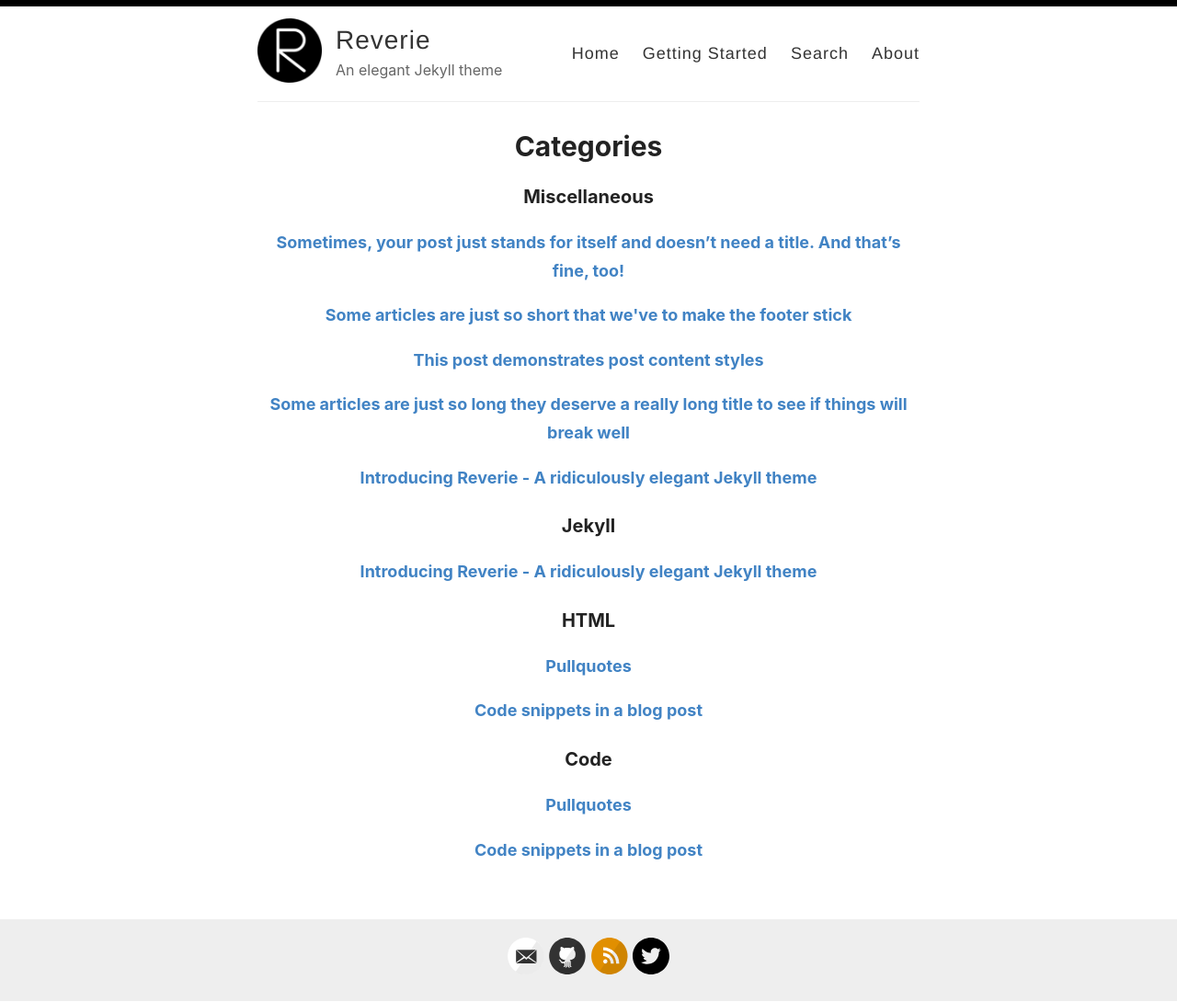
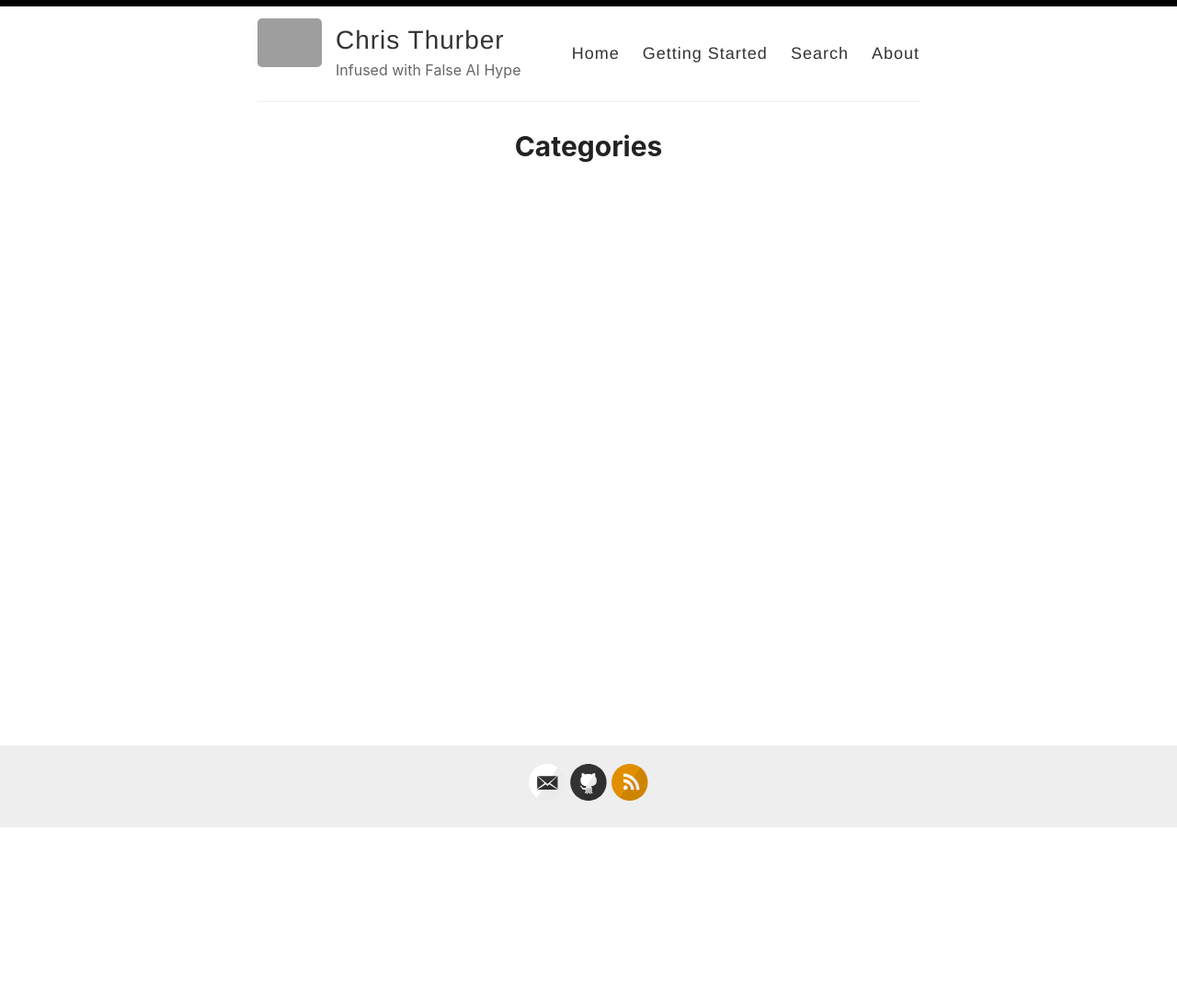
Before and after one commit to skiman6010/skiman6010.github.io, a Jekyll site: the page built from _pages/categories.md, in a window 1280 px wide. Shown: the whole page at 92% size. Built offline with Jekyll 4.4.1, drawn with Linux system fonts in a browser that asks for light colours; after the commit the page ends 901 px from its top, so only the background shows below that; part of the change alters nothing that is shown; grey boxes are pictures that could not be loaded.

Commit message:
Added my configs.

````diff
--- a/_config.yml
+++ b/_config.yml
@@ -3,16 +3,16 @@
 #
 
 # Name of your site (displayed in the header)
-name: Reverie
+name: Chris Thurber
 
 # Name of the author
-author: Amit Merchant
+author: Chris Thurber
 
 # Short bio or description (displayed in the header)
-description: An elegant Jekyll theme
+description: Infused with False AI Hype
 
 # URL of your avatar or profile pic (you could use your GitHub profile pic)
-avatar: /images/reverie.png
+avatar: https://raw.githubusercontent.com/skiman6010/skiman6010.github.io/master/images/Screenshot_20151118-141118-2.jpg
 
 #
 # Flags below are optional
@@ -21,15 +21,15 @@ avatar: /images/reverie.png
 # Includes an icon in the footer for each username you enter
 footer-links:
   dribbble:
-  email: amit.d.merchant@gmail.com
+  email: skiman6010@gmail.com
   facebook:
   flickr:
-  github: amitmerchant1990/reverie
+  github: skiman6010
   instagram:
   linkedin:
   pinterest:
   rss: rss
-  twitter: amit_merchant
+  twitter:
   stackoverflow:
   youtube: # channel/<your_long_string> or user/<user-name>
   googleplus: # anything in your profile username that comes after plus.google.com/
@@ -38,21 +38,21 @@ footer-links:
 
 # Enter your Disqus shortname (not your username) to enable commenting on posts
 # You can find your shortname on the Settings page of your Disqus account
-disqus:
+disqus: skiman6010githubio
 
 # Enter your Google Analytics web tracking code (e.g. UA-2110908-2) to activate tracking
-google_analytics: UA-43339302-11
+google_analytics: UA-49488044-3
 
 # Your website URL (e.g. http://amitmerchant1990.github.io or http://www.amitmerchant.com)
 # Used for Sitemap.xml and your RSS feed
-url: http://www.amitmerchant.com/reverie
-enforce_ssl: https://www.amitmerchant.com/reverie
+url: https://blog.christhurber.dev
+enforce_ssl: https://blog.christhurber.dev
 
 # If you're hosting your site at a Project repository on GitHub pages
 # (http://yourusername.github.io/repository-name)
 # and NOT your User repository (http://yourusername.github.io)
 # then add in the baseurl here, like this: "/repository-name"
-baseurl: "/reverie"
+baseurl: ""
 
 #
 # !! You don't need to change any of the configuration flags below !!
--- a/_posts/2019-02-13-introducing-reverie-jekyll-theme.md
+++ /dev/null
@@ -1,85 +0,0 @@
----
-layout: post
-title: Introducing Reverie - A ridiculously elegant Jekyll theme
-categories: [Miscellaneous, Jekyll]
----
-
-[Reverie](https://github.com/amitmerchant1990/reverie) is a [Jekyll](https://jekyllrb.com/)-powered theme which is simple and opinionated. It's actually a fork of [jekyll-now](https://github.com/barryclark/jekyll-now) with some additional features and personal touches which I've implemented to suit my needs for my blog.
-
-This is a plug-and-play Jekyll theme which you can use on GitHub Pages without even setting up a local environment.
-
-![](/images/reverie-demo.png)
-
-## Features overview
-
-- Command-line free fork-first workflow, using GitHub.com to create, customize and post to your blog
-- Fully responsive and mobile optimized base theme
-- Sass/Coffeescript support using Jekyll 2.0
-- Free hosting on your GitHub Pages user site
-- All the SEO goodies comes in-built
-- Markdown blogging
-- Syntax highlighting using Pygments
-    - [Dracula syntax theme](https://draculatheme.com/) included
-- Disqus commenting
-- Google Analytics integration
-- Fuzzy search across blog posts
-- Pagination of posts works out-of-the-box.
-- Categorize posts out-of-the box
-- RSS Feed
-- In-built sitemap
-
-<div style="text-align: center;">
- <script async type="text/javascript" src="//cdn.carbonads.com/carbon.js?serve=CE7D6KJY&placement=wwwamitmerchantcom" id="_carbonads_js"></script>
-</div>
-
-## Using Reverie on GitHub Pages
-
-### Step 1) Fork Reverie to your User Repository
-
-Fork [this repository](https://github.com/amitmerchant1990/reverie), then rename the repository to `yourgithubusername.github.io`.
-
-Alternatively, you can use [Use this template](https://github.com/amitmerchant1990/reverie/generate) button if you want to create a repository with a clean commit history which will use Reverie as a template.
-
-Your Jekyll blog will often be viewable immediately at <https://yourgithubusername.github.io> (if it's not, you can often force it to build by completing step 2)
-
-### Step 2) Customize and view your site
-
-Enter your site name, description, avatar and many other options by editing the `_config.yml` file. You can easily turn on Google Analytics tracking, Disqus commenting and social icons here.
-
-Making a change to `_config.yml` (or any file in your repository) will force GitHub Pages to rebuild your site with jekyll. Your rebuilt site will be viewable a few seconds later at <https://yourgithubusername.github.io> - if not, give it ten minutes as GitHub suggests and it'll appear soon.
-
-### Step 3) Publish your first blog post
-
-Create a new file called `/_posts/2019-2-13-Hello-World.md` to publish your first blog post. That's all you need to do to publish your first blog post! This [Markdown Cheatsheet](https://github.com/adam-p/markdown-here/wiki/Markdown-Cheatsheet) might come in handy while writing the posts.
-
-> You can add additional posts in the browser on GitHub.com too! Just hit the <kbd>Create new file</kbd> button in `/_posts/` to create new content. Just make sure to include the [front-matter](http://jekyllrb.com/docs/frontmatter/) block at the top of each new blog post and make sure the post's filename is in this format: year-month-day-title.md
-
-## Using Categories in Reverie
-
-You can categorize your content based on `categories` in Reverie. For this, you just need to add `categories` in front matter like below:
-
-For adding single category:
-
-```md
-categories: JavaScript
-```
-
-For adding multiple categories:
-
-```md
-categories: [PHP, Laravel]
-```
-
-The contegorized content can be shown over this URL: <https://yourgithubusername.github.io/categories/>
-
-## RSS
-
-The generated [RSS feed](https://en.wikipedia.org/wiki/RSS) of your blog can be found at <https://yourgithubusername.github.io/feed>. You can see the example RSS feed over [here](https://www.amitmerchant.com/reverie/feed).
-
-## Sitemap
-
-The generated sitemap of your blog can be found at <https://yourgithubusername.github.io/sitemap>. You can see the example sitemap feed over [here](https://www.amitmerchant.com/reverie/sitemap).
-
-## License
-
-MIT
--- a/_posts/2019-08-08-no-title-posts.md
+++ /dev/null
@@ -1,6 +0,0 @@
----
-layout: post
-title: ""
-categories: Miscellaneous
----
-Sometimes, your post just stands for itself and doesn't need a title. And that's fine, too!
--- a/_posts/2019-12-11-pullquotes.md
+++ /dev/null
@@ -1,14 +0,0 @@
----
-layout: post
-title:  Pullquotes
-categories: [HTML,Code]
-excerpt: In graphic design, a pull quote (also known as a lift-out pull quote) is a key phrase, quotation, or excerpt that has been pulled from an article and used as a page layout graphic element, serving to entice readers into the article or to highlight a key topic.
----
-
-In graphic design, a pull quote (also known as a lift-out pull quote) is a key phrase, quotation, or excerpt that has been pulled from an article and used as a page layout graphic element, serving to entice readers into the article or to highlight a key topic. {% include pullquote.html quote="It is typically placed in a larger or distinctive typeface and on the same page." %} Pull quotes are often used in magazine and newspaper articles, annual reports, and brochures, as well as on the web. They can add visual interest to text-heavy pages with few images or illustrations.
-
-Placement of a pull quote on a page may be defined in a publication's or website's style guide. Such a typographic device may or may not be aligned with a column on the page. Some designers, for example, choose not to align the quote. In that case, the quotation cuts into two or more columns, as in the example shown. Because the pull quote invites the reader to read about the highlighted material, the pull quote should appear before the text it cites and, generally, fairly close to it.
-
-Pull quotes need not be a verbatim copy of the text being quoted; depending on a publication's house style, pull quotes may be abbreviated for space or paraphrased for clarity, with or without indication.
-
-A disadvantage of pull quotes as a design element is that they can disrupt the reading process of readers invested in reading the text sequentially by drawing attention to ghost fragments out of context. At the other extreme, when pull quotes are used to break up what would otherwise be a formless wall of text, pull quote can serve as visual landmarks to help the reader maintain a sense of sequence and place.
--- a/_posts/2019-7-27-super-long-article.md
+++ /dev/null
@@ -1,11 +0,0 @@
----
-layout: post
-title: Some articles are just so long they deserve a really long title to see if things will break well
-categories: Miscellaneous
----
-
-Lorem ipsum dolor sit amet, consectetur adipiscing elit. Fusce bibendum neque eget nunc mattis eu sollicitudin enim tincidunt. Vestibulum lacus tortor, ultricies id dignissim ac, bibendum in velit. Proin convallis mi ac felis pharetra aliquam. Curabitur dignissim accumsan rutrum. In arcu magna, aliquet vel pretium et, molestie et arcu. Mauris lobortis nulla et felis ullamcorper bibendum. Phasellus et hendrerit mauris. Proin eget nibh a massa vestibulum pretium. Suspendisse eu nisl a ante aliquet bibendum quis a nunc. Praesent varius interdum vehicula. Aenean risus libero, placerat at vestibulum eget, ultricies eu enim. Praesent nulla tortor, malesuada adipiscing adipiscing sollicitudin, adipiscing eget est.
-
-Lorem ipsum dolor sit amet, consectetur adipiscing elit. Fusce bibendum neque eget nunc mattis eu sollicitudin enim tincidunt. Vestibulum lacus tortor, ultricies id dignissim ac, bibendum in velit. Proin convallis mi ac felis pharetra aliquam. Curabitur dignissim accumsan rutrum. In arcu magna, aliquet vel pretium et, molestie et arcu. Mauris lobortis nulla et felis ullamcorper bibendum. Phasellus et hendrerit mauris. Proin eget nibh a massa vestibulum pretium. Suspendisse eu nisl a ante aliquet bibendum quis a nunc. Praesent varius interdum vehicula. Aenean risus libero, placerat at vestibulum eget, ultricies eu enim. Praesent nulla tortor, malesuada adipiscing adipiscing sollicitudin, adipiscing eget est.
-
-Lorem ipsum dolor sit amet, consectetur adipiscing elit. Fusce bibendum neque eget nunc mattis eu sollicitudin enim tincidunt. Vestibulum lacus tortor, ultricies id dignissim ac, bibendum in velit. Proin convallis mi ac felis pharetra aliquam. Curabitur dignissim accumsan rutrum. In arcu magna, aliquet vel pretium et, molestie et arcu. Mauris lobortis nulla et felis ullamcorper bibendum. Phasellus et hendrerit mauris. Proin eget nibh a massa vestibulum pretium. Suspendisse eu nisl a ante aliquet bibendum quis a nunc. Praesent varius interdum vehicula. Aenean risus libero, placerat at vestibulum eget, ultricies eu enim. Praesent nulla tortor, malesuada adipiscing adipiscing sollicitudin, adipiscing eget est.
--- a/_posts/2019-7-27-this-post-demonstrates-post-content-styles.md
+++ /dev/null
@@ -1,95 +0,0 @@
----
-layout: post
-title: This post demonstrates post content styles
-categories: Miscellaneous
----
-
-Lorem ipsum dolor sit amet, consectetur adipiscing elit. Fusce bibendum neque eget nunc mattis eu sollicitudin enim tincidunt. Vestibulum lacus tortor, ultricies id dignissim ac, bibendum in velit. Praesent varius interdum vehicula. Aenean risus libero, placerat at vestibulum eget, ultricies eu enim. Praesent nulla tortor, malesuada adipiscing adipiscing sollicitudin, adipiscing eget est.
-
-## Some great heading (h2)
-
-Proin convallis mi ac felis pharetra aliquam. Curabitur dignissim accumsan rutrum. In arcu magna, aliquet vel pretium et, molestie et arcu.
-
-Mauris lobortis nulla et felis ullamcorper bibendum. Phasellus et hendrerit mauris. Proin eget nibh a massa vestibulum pretium. Suspendisse eu nisl a ante aliquet bibendum quis a nunc. Praesent varius interdum vehicula. Aenean risus libero, placerat at vestibulum eget, ultricies eu enim. Praesent nulla tortor, malesuada adipiscing adipiscing sollicitudin, adipiscing eget est.
-
-## Another great heading (h2)
-
-Lorem ipsum dolor sit amet, consectetur adipiscing elit. Fusce bibendum neque eget nunc mattis eu sollicitudin enim tincidunt. Vestibulum lacus tortor, ultricies id dignissim ac, bibendum in velit.
-
-### Some great subheading (h3)
-
-Proin convallis mi ac felis pharetra aliquam. Curabitur dignissim accumsan rutrum. In arcu magna, aliquet vel pretium et, molestie et arcu. Mauris lobortis nulla et felis ullamcorper bibendum.
-
-Phasellus et hendrerit mauris. Proin eget nibh a massa vestibulum pretium. Suspendisse eu nisl a ante aliquet bibendum quis a nunc.
-
-### Some great subheading (h3)
-
-Praesent varius interdum vehicula. Aenean risus libero, placerat at vestibulum eget, ultricies eu enim. Praesent nulla tortor, malesuada adipiscing adipiscing sollicitudin, adipiscing eget est.
-
-> This quote will change your life. It will reveal the secrets of the universe, and all the wonders of humanity. Don't misuse it.
-
-Lorem ipsum dolor sit amet, consectetur adipiscing elit. Fusce bibendum neque eget nunc mattis eu sollicitudin enim tincidunt.
-
-### Some great subheading (h3)
-
-Vestibulum lacus tortor, ultricies id dignissim ac, bibendum in velit. Proin convallis mi ac felis pharetra aliquam. Curabitur dignissim accumsan rutrum.
-
-```html
-<html>
-  <head>
-  </head>
-  <body>
-    <p>Hello, World!</p>
-  </body>
-</html>
-```
-
-
-In arcu magna, aliquet vel pretium et, molestie et arcu. Mauris lobortis nulla et felis ullamcorper bibendum. Phasellus et hendrerit mauris.
-
-#### You might want a sub-subheading (h4)
-
-In arcu magna, aliquet vel pretium et, molestie et arcu. Mauris lobortis nulla et felis ullamcorper bibendum. Phasellus et hendrerit mauris.
-
-In arcu magna, aliquet vel pretium et, molestie et arcu. Mauris lobortis nulla et felis ullamcorper bibendum. Phasellus et hendrerit mauris.
-
-#### But it's probably overkill (h4)
-
-In arcu magna, aliquet vel pretium et, molestie et arcu. Mauris lobortis nulla et felis ullamcorper bibendum. Phasellus et hendrerit mauris.
-
-### Oh hai, an unordered list!!
-
-In arcu magna, aliquet vel pretium et, molestie et arcu. Mauris lobortis nulla et felis ullamcorper bibendum. Phasellus et hendrerit mauris.
-
-- First item, yo
-- Second item, dawg
-- Third item, what what?!
-- Fourth item, fo sheezy my neezy
-
-### Oh hai, an ordered list!!
-
-In arcu magna, aliquet vel pretium et, molestie et arcu. Mauris lobortis nulla et felis ullamcorper bibendum. Phasellus et hendrerit mauris.
-
-1. First item, yo
-2. Second item, dawg
-3. Third item, what what?!
-4. Fourth item, fo sheezy my neezy
-
-
-
-## Headings are cool! (h2)
-
-Proin eget nibh a massa vestibulum pretium. Suspendisse eu nisl a ante aliquet bibendum quis a nunc. Praesent varius interdum vehicula. Aenean risus libero, placerat at vestibulum eget, ultricies eu enim. Praesent nulla tortor, malesuada adipiscing adipiscing sollicitudin, adipiscing eget est.
-
-Praesent nulla tortor, malesuada adipiscing adipiscing sollicitudin, adipiscing eget est.
-
-Proin eget nibh a massa vestibulum pretium. Suspendisse eu nisl a ante aliquet bibendum quis a nunc.
-
-### Tables
-
-|Title 1               | Title 2               | Title 3               | Title 4              |
-|--------------------- | --------------------- | --------------------- | ---------------------|
-|lorem                 | lorem ipsum           | lorem ipsum dolor     | lorem ipsum dolor sit|
-|lorem ipsum dolor sit | lorem ipsum dolor sit | lorem ipsum dolor sit | lorem ipsum dolor sit|
-|lorem ipsum dolor sit | lorem ipsum dolor sit | lorem ipsum dolor sit | lorem ipsum dolor sit|
-|lorem ipsum dolor sit | lorem ipsum dolor sit | lorem ipsum dolor sit | lorem ipsum dolor sit|
--- a/_posts/2019-7-28-super-short-article.md
+++ /dev/null
@@ -1,7 +0,0 @@
----
-layout: post
-title: Some articles are just so short that we've to make the footer stick
-categories: Miscellaneous
----
-
-Lorem ipsum dolor sit amet, consectetur adipisicing elit, sed do eiusmod tempor incididunt ut labore et dolore magna aliqua. Ut enim ad minim veniam, quis nostrud exercitation ullamco laboris nisi ut aliquip ex ea commodo consequat. Duis aute irure dolor in reprehenderit in voluptate velit esse cillum dolore eu fugiat nulla pariatur. Excepteur sint occaecat cupidatat non proident, sunt in culpa qui officia deserunt mollit anim id est laborum.
--- a/_posts/2019-8-12-code-snippets.md
+++ /dev/null
@@ -1,42 +0,0 @@
----
-layout: post
-title:  Code snippets in a blog post
-categories: [HTML,Code]
----
-
-This post demonstrate the use of code snippets in the theme. The code snippets are powered by [Pygments](http://pygments.org/) and the code theme that is been used in Reverie is called [Draula](https://draculatheme.com/).
-
-This is a raw snippet:
-
-```
-hello world
-123
-This is a text snippet
-```
-
-This is a PHP snippet:
-
-```php
-<?php
-    echo 'Hello, World!';
-?>
-```
-
-This is a JavaScript snippet:
-
-```js
-const add = (a, b) => a + b
-const minus = (a, b) => a - b
-
-console.log(add(100,200))  // 300
-console.log(minus(100,200))  // -100
-```
-
-This is a Python snippet:
-
-```python
-def say_hello():
-    print("hello world!")
-
-say_hello()   // "hello world!"
-```
````
